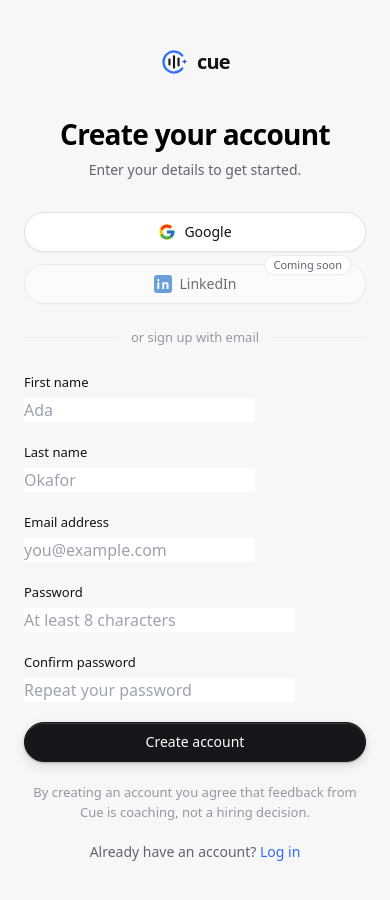
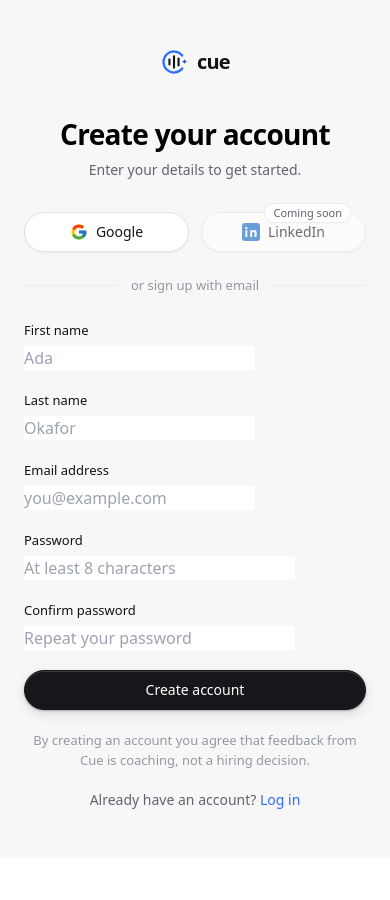
Before and after one commit to AbbyJoe/cue, a Nuxt app: page /auth/signup in a window 390 px wide. Shown: the top 900 px of the page. After the commit the page ends 858 px from the top, so only its background shows below. Built offline with nearby package versions, Linux system fonts and the light colour scheme; some icons are missing.

Commit message:
Refactor SocialAuth component to improve grid layout and remove outdated LinkedIn comments. Adjusted class structure for better responsiveness and clarity in provider display.

```diff
--- a/app/components/auth/SocialAuth.vue
+++ b/app/components/auth/SocialAuth.vue
@@ -1,6 +1,6 @@
 <template>
   <div>
-    <div class="grid gap-3 sm:grid-cols-2">
+    <div class="grid gap-3 grid-cols-2">
       <div v-for="provider in providers" :key="provider.id" class="relative">
         <button
           type="button"
@@ -55,8 +55,6 @@ const toast = useToast()
 const route = useRoute()
 const router = useRouter()
 
-// LinkedIn is built but shown as "Coming soon". Set enabled: true (and turn on
-// linkedin_oidc in Supabase) to switch it on.
 const providers: Array<{ id: OAuthProvider, name: string, enabled: boolean }> = [
   { id: 'google', name: 'Google', enabled: true },
   { id: 'linkedin', name: 'LinkedIn', enabled: false },
```
